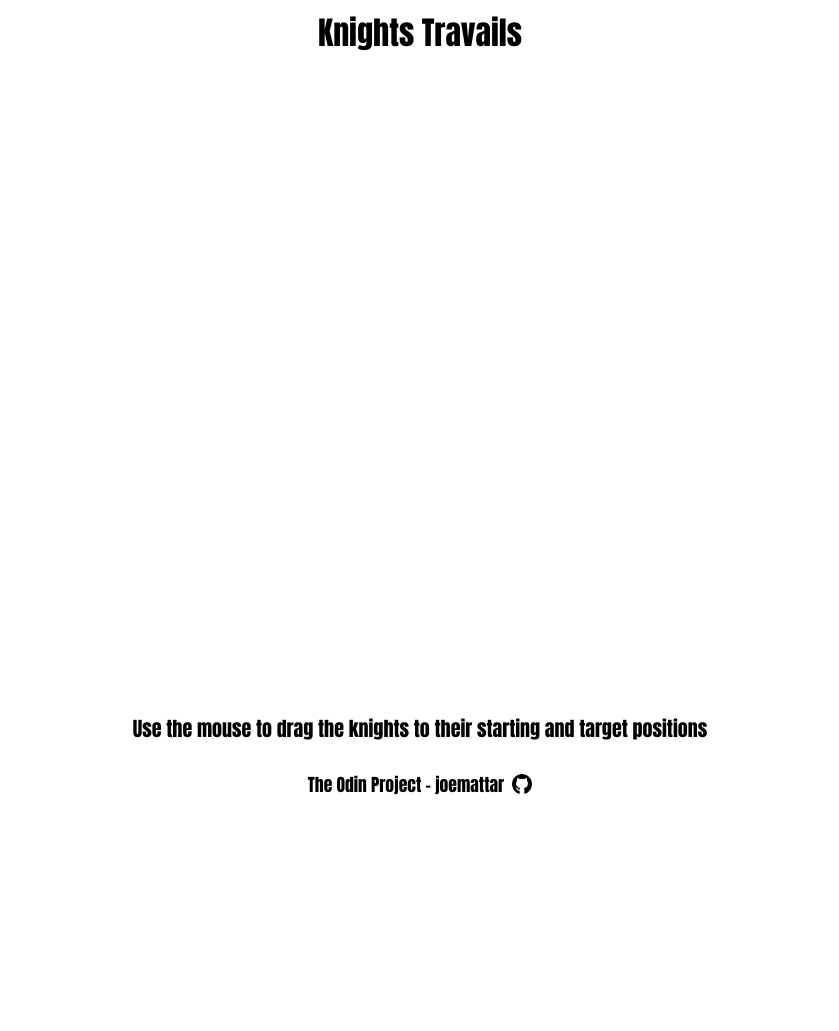
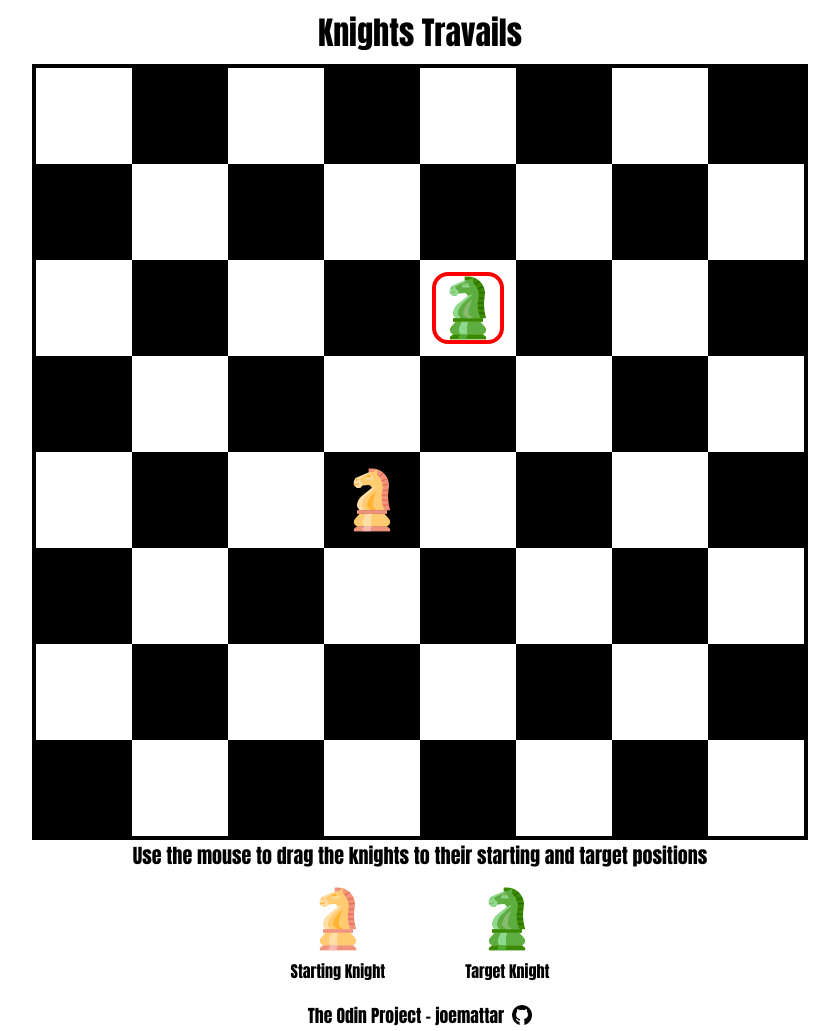
Before and after one commit to joemattar/knights_travails, a website built with webpack: page dist/index.html in a window 1280 px wide. Shown: the whole page, without its empty margins (220-1059 px from the left). Before the commit the page ends 800 px from the top, so only its background shows below. Built offline with nearby package versions, Linux system fonts and the light colour scheme.

Commit message:
Finalize html and DOM creation & manipulation

```diff
--- a/src/css/styles.css
+++ b/src/css/styles.css
@@ -3,7 +3,14 @@
   src: url("../fonts/Anton-Regular.ttf");
 }
 
+:root {
+  --color-chessboard-black: black;
+  --color-chessboard-red: red;
+  --color-chessboard-white: white;
+}
+
 body {
+  user-select: none;
   font-family: Anton;
 
   height: 100vh;
@@ -12,7 +19,9 @@ body {
   padding: 0;
 
   display: grid;
-  grid-template-rows: 4rem 1fr 5rem 2rem;
+  grid-template-rows: 4rem 5fr 1fr 8rem 2rem;
+  justify-content: center;
+  justify-items: center;
 }
 
 .header {
@@ -22,13 +31,86 @@ body {
   place-content: center;
 }
 
+.chessboard {
+  width: fit-content;
+  height: fit-content;
+
+  border-style: solid;
+  border-width: 0.25rem;
+
+  display: grid;
+  grid-template-rows: repeat(8, 1fr);
+}
+
+.chessboard .chessboard-row {
+  width: fit-content;
+  height: fit-content;
+
+  display: grid;
+  grid-template-columns: repeat(8, 1fr);
+}
+
+.chessboard .square {
+  width: min(11vw, 6rem);
+  aspect-ratio: 1/1;
+
+  display: grid;
+  place-content: center;
+}
+
+.chessboard .square.black {
+  background-color: var(--color-chessboard-black);
+}
+
+.chessboard .square.white {
+  background-color: var(--color-chessboard-white);
+}
+
+.chessboard .square img{
+  width: min(7vw, 4rem);
+}
+
+.chessboard .square img.draggable.target {
+  border-style: solid;
+  border-width: 0.25rem;
+  border-radius: 1rem;
+  border-color: var(--color-chessboard-red);
+}
+
 .instructions {
+  margin: 0 5vw;
+
   font-size: 1.25rem;
   text-align: center;
 
   display: flex;
   align-items: center;
   justify-content: center;
+}
+
+.legend {
+  display: flex;
+  align-items: center;
+  justify-content: center;
+  gap: 5rem;
+}
+
+.legend div {
+  display: flex;
+  flex-direction: column;
+  align-items: center;
+  justify-content: center;
+  gap: 0.5rem;
+
+}
+
+.legend img {
+  height: 4rem;
+}
+
+.legend p {
+  margin: 0;
+  padding: 0;
 }
 
 .footer {
--- a/src/index.js
+++ b/src/index.js
@@ -1,5 +1,9 @@
 import "./css/styles.css";
 import githubImage from "./images/github_logo.png";
+import startingKnightImage from "./images/knight-gold.png";
+import targetKnightImage from "./images/knight-green.png";
+
+let dragged;
 
 // Create header element
 const header = document.createElement("header");
@@ -12,12 +16,55 @@ const chessboardDiv = document.createElement("div");
 chessboardDiv.classList.add("chessboard");
 document.body.appendChild(chessboardDiv);
 
+// Create chessboard squares
+createChessboard();
+
+// Create interactive knight pieces
+const movableStartingKnightImg = document.createElement("img");
+movableStartingKnightImg.classList.add("draggable");
+movableStartingKnightImg.draggable = true;
+movableStartingKnightImg.src = startingKnightImage;
+movableStartingKnightImg.addEventListener("dragstart", knightDragStart);
+const movableTargetKnightImg = document.createElement("img");
+movableTargetKnightImg.classList.add("draggable");
+movableTargetKnightImg.classList.add("target");
+movableTargetKnightImg.draggable = true;
+movableTargetKnightImg.src = targetKnightImage;
+movableTargetKnightImg.addEventListener("dragstart", knightDragStart);
+
+// Place initial knight pieces
+placeKnight(movableStartingKnightImg, 4, 4);
+placeKnight(movableTargetKnightImg, 6, 5);
+
 // Create instructions div element
 const instructionsDiv = document.createElement("div");
 instructionsDiv.classList.add("instructions");
 instructionsDiv.textContent =
   "Use the mouse to drag the knights to their starting and target positions";
 document.body.appendChild(instructionsDiv);
+
+// Create legend div element
+const legendDiv = document.createElement("div");
+legendDiv.classList.add("legend");
+document.body.appendChild(legendDiv);
+
+// Create legend content
+const startingDiv = document.createElement("div");
+legendDiv.appendChild(startingDiv);
+const startingImg = document.createElement("img");
+startingImg.src = startingKnightImage;
+startingDiv.appendChild(startingImg);
+const startingP = document.createElement("p");
+startingP.textContent = "Starting Knight";
+startingDiv.appendChild(startingP);
+const targetDiv = document.createElement("div");
+legendDiv.appendChild(targetDiv);
+const targetImg = document.createElement("img");
+targetImg.src = targetKnightImage;
+targetDiv.appendChild(targetImg);
+const targetP = document.createElement("p");
+targetP.textContent = "Target Knight";
+targetDiv.appendChild(targetP);
 
 // Create footer element
 const footer = document.createElement("footer");
@@ -39,3 +86,80 @@ footer.appendChild(footerA);
 const footerImg = document.createElement("img");
 footerImg.src = githubImage;
 footerA.appendChild(footerImg);
+
+// Function to create/clear chessboard
+function createChessboard() {
+  chessboardDiv.textContent = "";
+  let k = 0;
+  for (let i = 8; i >= 1; i -= 1) {
+    // Create row div
+    const newChessboardRowDiv = document.createElement("div");
+    newChessboardRowDiv.classList.add("chessboard-row");
+    chessboardDiv.appendChild(newChessboardRowDiv);
+    for (let j = 1; j <= 8; j += 1) {
+      // Create square div
+      const newChessboardSquareDiv = document.createElement("div");
+      newChessboardSquareDiv.classList.add("square");
+      newChessboardSquareDiv.dataset.row = i;
+      newChessboardSquareDiv.dataset.column = j;
+      // Add event listener for DRAGOVER event
+      newChessboardSquareDiv.addEventListener("dragover", (event) => {
+        // prevent default to allow drop
+        event.preventDefault();
+      });
+      newChessboardSquareDiv.addEventListener("drop", knightDrop);
+      if (k % 2 === 0) {
+        newChessboardSquareDiv.classList.add("white");
+      } else {
+        newChessboardSquareDiv.classList.add("black");
+      }
+      k += 1;
+      newChessboardRowDiv.appendChild(newChessboardSquareDiv);
+    }
+    k += 1;
+  }
+}
+
+// Function to place knightpiece
+function placeKnight(knight, row, column) {
+  const selectedSquareDiv = document.querySelector(
+    `[data-row="${row}"][data-column="${column}"]`
+  );
+  selectedSquareDiv.appendChild(knight);
+}
+
+// Function to clear chessboard from everything except knights
+function clearChessboard() {
+  const squares = document.querySelectorAll(".square");
+  for (let square of squares) {
+    if (
+      square.hasChildNodes() &&
+      !square.firstChild.classList.contains("draggable")
+    ) {
+      square.textContent = "";
+    }
+  }
+}
+
+// Function for knight element drag start event
+function knightDragStart(event) {
+  // store a ref. on the dragged elem
+  dragged = event.target;
+  clearChessboard();
+}
+
+// Function for knight element drop event
+function knightDrop(event) {
+  // prevent default action (open as link for some elements)
+  event.preventDefault();
+  // move dragged element to the selected drop target
+  if (
+    !event.target.hasChildNodes() &&
+    !event.target.classList.contains("draggable")
+  ) {
+    dragged.parentNode.removeChild(dragged);
+    event.target.appendChild(dragged);
+  }
+}
+
+// <a href="https://www.flaticon.com/free-icons/knight" title="knight icons">Knight icons created by BZZRINCANTATION - Flaticon</a>
```
Also changed, not shown: .eslintrc.json, dist/5d719b487cb89f06a4f2.png (added), dist/c94771cc1219e6806178.png (added), dist/main.js, src/images/knight-gold.png (added), src/images/knight-green.png (added), src/knights_travails_algorithm.js (added).
